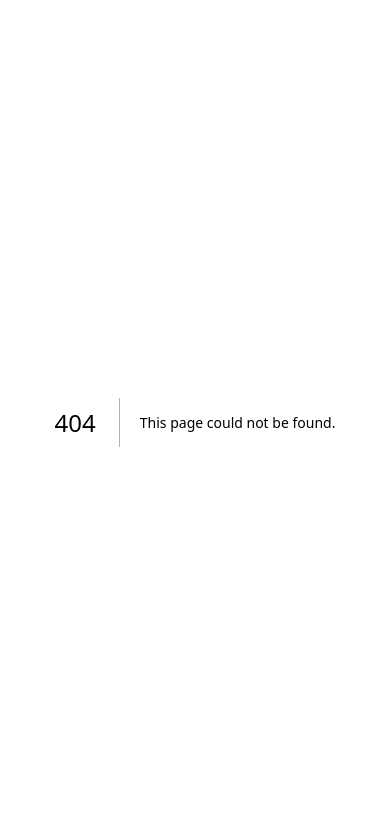
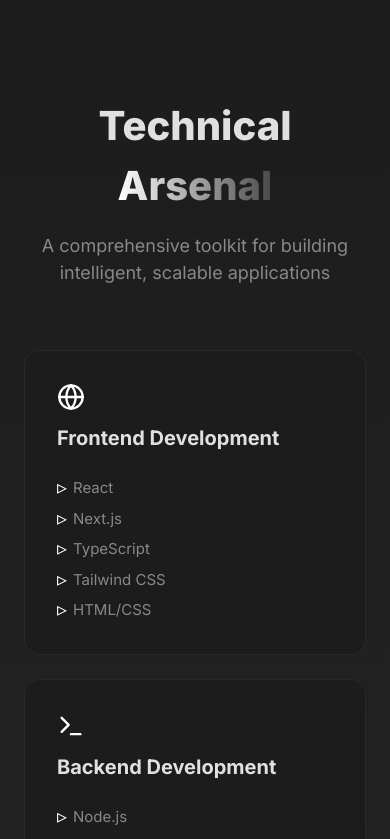
Before and after one commit to dinesh-bazgain/Portfolio, a Next.js app: page /skills in a window 390 px wide. Before the commit this address had no page. Shown: the top 839 px of the page. Built offline with nearby package versions, Linux system fonts and the light colour scheme.

Commit message:
feat: Add Skills section with responsive layout and styling for showcasing technical expertise

```diff
--- /dev/null
+++ b/src/app/skills/Skills.css
@@ -0,0 +1,105 @@
+.skills-section {
+    padding: 6rem 1.5rem;
+    background: linear-gradient(180deg, transparent 0%, var(--secondary) 100%);
+}
+
+.skills-container {
+    max-width: 1280px;
+    margin: 0 auto;
+}
+
+.skills-header {
+    text-align: center;
+    margin-bottom: 4rem;
+}
+
+.skills-title {
+    font-size: 2.5rem;
+    font-weight: 800;
+    margin-bottom: 1rem;
+}
+
+@media (min-width: 768px) {
+    .skills-title {
+        font-size: 3rem;
+    }
+}
+
+.skills-description {
+    font-size: 1.125rem;
+    color: var(--muted-foreground);
+    max-width: 600px;
+    margin: 0 auto;
+}
+
+.skills-grid {
+    display: grid;
+    grid-template-columns: 1fr;
+    gap: 1.5rem;
+}
+
+@media (min-width: 640px) {
+    .skills-grid {
+        grid-template-columns: repeat(2, 1fr);
+    }
+}
+
+@media (min-width: 1024px) {
+    .skills-grid {
+        grid-template-columns: repeat(3, 1fr);
+    }
+}
+
+.skill-card {
+    padding: 2rem;
+    border-radius: 1rem;
+    transition: transform 0.3s ease, box-shadow 0.3s ease;
+}
+
+.skill-card:hover {
+    transform: translateY(-8px);
+    box-shadow: 0 12px 32px rgba(139, 122, 184, 0.2);
+}
+
+.skill-card-header {
+    display: flex;
+    flex-direction: column;
+    align-items: flex-start;
+    gap: 0.75rem;
+    margin-bottom: 1.5rem;
+}
+
+.skill-icon {
+    color: var(--primary);
+}
+
+.skill-category-title {
+    font-size: 1.25rem;
+    font-weight: 700;
+    color: var(--foreground);
+}
+
+.skill-list {
+    list-style: none;
+    padding: 0;
+    margin: 0;
+    display: flex;
+    flex-direction: column;
+    gap: 0.5rem;
+}
+
+.skill-item {
+    font-size: 0.9375rem;
+    color: var(--muted-foreground);
+    padding-left: 1rem;
+    position: relative;
+}
+
+.skill-item::before {
+    content: "▹";
+    position: absolute;
+    left: 0;
+    color: var(--primary);
+    font-size: 1.25rem;
+    line-height: 1;
+}
--- /dev/null
+++ b/src/app/skills/page.tsx
@@ -0,0 +1,74 @@
+import React from "react";
+import { Code2, Cpu, Database, Globe, Sparkles, Terminal } from "lucide-react";
+import "./Skills.css";
+
+export default function Skills() {
+    const skillCategories = [
+        {
+            title: "Frontend Development",
+            icon: Globe,
+            skills: ["React", "Next.js", "TypeScript", "Tailwind CSS", "HTML/CSS"],
+        },
+        {
+            title: "Backend Development",
+            icon: Terminal,
+            skills: ["Node.js", "Express", "REST APIs", "GraphQL", "PostgreSQL"],
+        },
+        {
+            title: "AI & Machine Learning",
+            icon: Cpu,
+            skills: ["Python", "TensorFlow", "Keras", "OpenCV", "Scikit-learn"],
+        },
+        {
+            title: "Database & Tools",
+            icon: Database,
+            skills: ["MongoDB", "PostgreSQL", "Git", "Docker", "AWS"],
+        },
+        {
+            title: "Languages",
+            icon: Code2,
+            skills: ["JavaScript/TypeScript", "Python", "SQL", "C++"],
+        },
+        {
+            title: "Specializations",
+            icon: Sparkles,
+            skills: ["Full Stack", "Deep Learning", "Computer Vision", "NLP", "DevOps"],
+        },
+    ];
+
+    return (
+        <section className="skills-section" id="skills">
+            <div className="skills-container">
+                <div className="skills-header">
+                    <h2 className="skills-title">
+                        Technical <span className="text-gradient">Arsenal</span>
+                    </h2>
+                    <p className="skills-description">
+                        A comprehensive toolkit for building intelligent, scalable applications
+                    </p>
+                </div>
+
+                <div className="skills-grid">
+                    {skillCategories.map((category, index) => {
+                        const Icon = category.icon;
+                        return (
+                            <div key={index} className="skill-card glass">
+                                <div className="skill-card-header">
+                                    <Icon className="skill-icon" size={28} />
+                                    <h3 className="skill-category-title">{category.title}</h3>
+                                </div>
+                                <ul className="skill-list">
+                                    {category.skills.map((skill, idx) => (
+                                        <li key={idx} className="skill-item">
+                                            {skill}
+                                        </li>
+                                    ))}
+                                </ul>
+                            </div>
+                        );
+                    })}
+                </div>
+            </div>
+        </section>
+    );
+}
```
